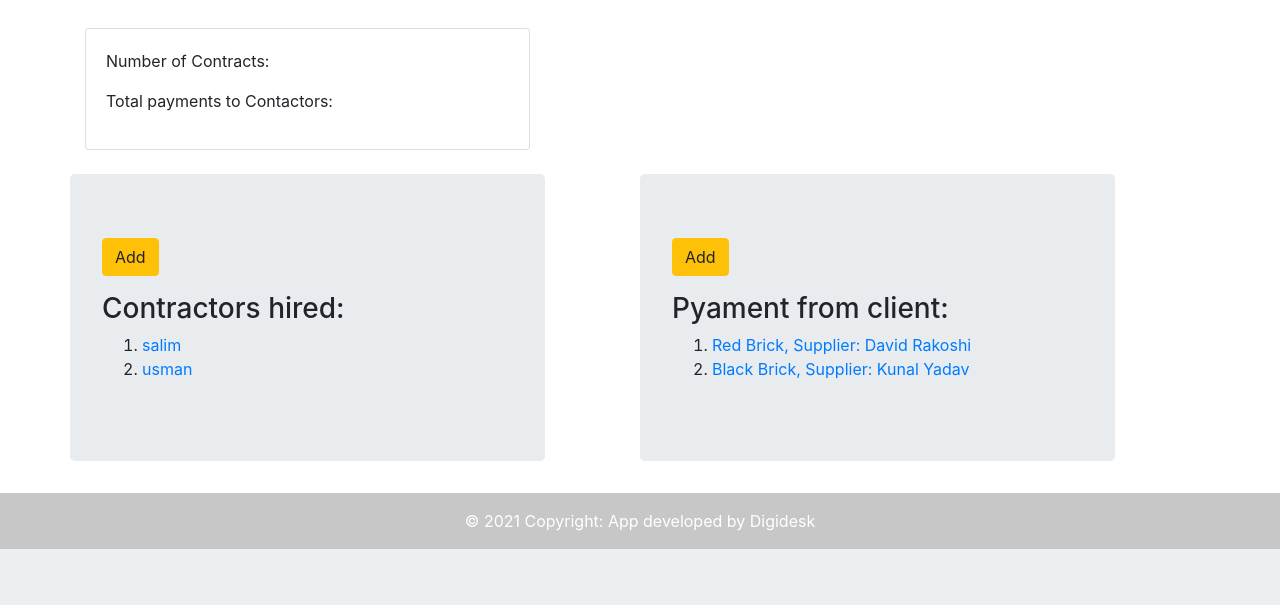
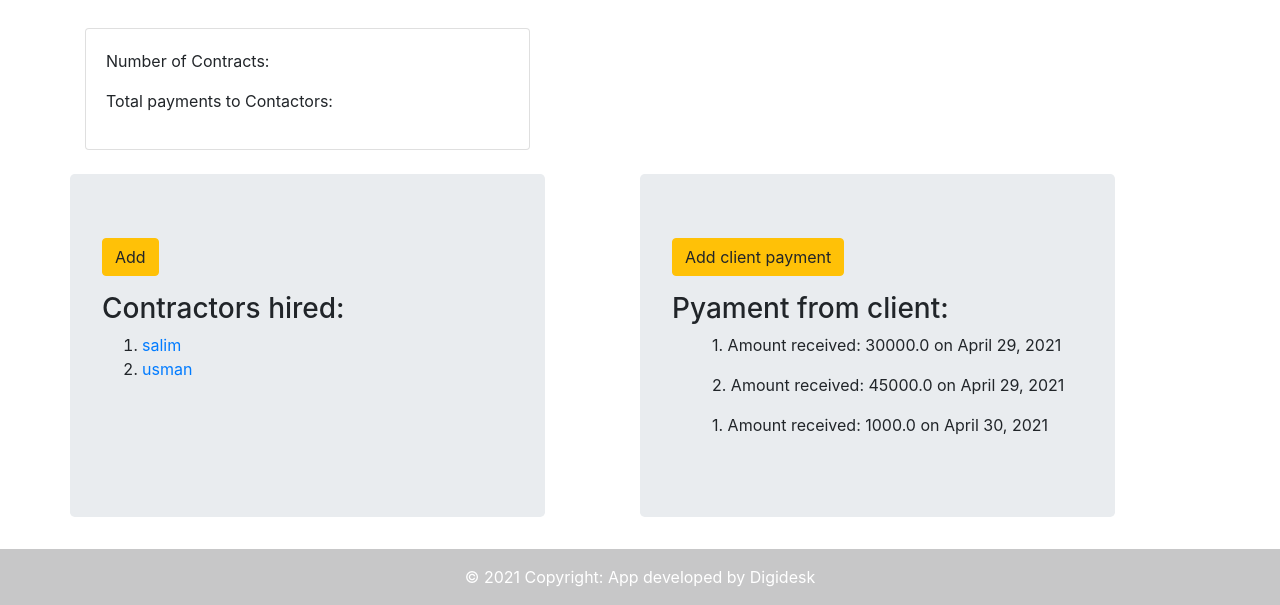
Before and after one commit to mddawood/Accounting-App, a Django app: a page that uses projects/templates/projects/project_detail.html in a window 1280 px wide. Shown: the part 1086-1691 px from the top of the page. Before the commit the page ends 1635 px from the top, so only its background shows below. Run offline with Django 3.2, Linux system fonts and the light colour scheme; a user stored in the database is signed in; data comes from the database, SQL or seed files in the repository; both versions use the stored data as it was after the commit; some libraries are stand-ins or nearby versions.

Commit message:
client payment is now up

```diff
--- a/projects/admin.py
+++ b/projects/admin.py
@@ -1,5 +1,6 @@
 from django.contrib import admin
-from projects.models import Project
+from projects.models import Project, Payment
 # Register your models here.
 
 admin.site.register(Project)
+admin.site.register(Payment)
--- a/projects/models.py
+++ b/projects/models.py
@@ -2,6 +2,7 @@
 from django.urls import reverse
 from django.utils.text import slugify
 from django.db.models import Sum
+from django.utils import timezone
 import datetime
 from django.utils.translation import gettext as _
 
@@ -33,3 +34,12 @@
     @property
     def total_pay(self):
         return self.labours.aggregate(total_pay=Sum('total_pay'))['total_pay']
+
+class Payment(models.Model):
+    project = models.ForeignKey(Project,related_name='payments',on_delete=models.CASCADE)
+    name = models.CharField(max_length = 100)
+    amount = models.FloatField()
+    date = models.DateField(default=timezone.now)
+
+    def __str__(self):
+        return self.name
--- a/projects/templates/projects/project_detail.html
+++ b/projects/templates/projects/project_detail.html
@@ -117,13 +117,13 @@
 
           <div class="col-md-5 offset-md-1 jumbotron">
 
-            <p><a class='btn btn-warning' href="{% url 'materials:m_create' slug=project_details.slug %}">Add</a>
+            <p><a class='btn btn-warning' href="{% url 'projects:cp_create' slug=project_details.slug %}">Add client payment</a>
             <h3>Pyament from client:</h3>
-            <ol>
-              {% for material in project_details.materials.all %}
-                <li><a href="{% url 'materials:m_detail' pk=material.pk %}">{{material.type}}, Supplier: {{material.supplier}}</a></li>
+            <ul>
+              {% for payment in project_details.payments.all %}
+                <p>{{payment.name}}. Amount received: {{payment.amount}} on {{payment.date}}</p>
               {% endfor %}
-            </ol>
+            </ul>
 
           </div>
 
--- a/projects/urls.py
+++ b/projects/urls.py
@@ -10,4 +10,6 @@
     path('update/<slug>/', views.ProjectUpdateView.as_view(), name='p_update'),
     path('delete/<slug>/', views.ProjectDeleteView.as_view(), name='p_delete'),
     path('search/', views.SearchResultsView.as_view(), name='search_results'),
+    path('cpay/in/<slug>', views.CpayCreateView, name='cp_create'),
+    path('delcpay/<int:pk>', views.CpayDeleteView, name='cp_del'),
 ]
--- a/projects/views.py
+++ b/projects/views.py
@@ -1,11 +1,13 @@
-from . models import Project
+from . models import Project, Payment
 from materials.models import Material
 from django.urls import reverse_lazy, reverse
 from django.views.generic import (TemplateView,ListView,DetailView,CreateView,UpdateView,DeleteView)
+from django.contrib.auth.decorators import login_required
 from django.contrib.auth.mixins import LoginRequiredMixin
 from braces.views import SelectRelatedMixin
-from django.shortcuts import render
 from django.db.models import Q
+from projects.forms import PaymentForm
+from django.shortcuts import render, get_object_or_404, redirect
 
 # Create your views here.
 class ProjectListView(LoginRequiredMixin, ListView):
@@ -40,3 +42,28 @@
             Q(project_name__icontains=query) | Q(client_name__icontains=query)
         )
         return object_list
+
+@login_required
+def CpayCreateView(request, slug):
+    project = get_object_or_404(Project, slug=slug)
+    if request.method == "POST":
+        form = PaymentForm(request.POST)
+        if form.is_valid():
+            payment = form.save(commit=False)
+            payment.project = project
+            payment.save()
+            return redirect('projects:p_detail', slug=project.slug)
+    else:
+        form = PaymentForm()
+    return render(request, 'projects/payment_form.html', {'form': form})
+
+
+
+@login_required
+def CpayDeleteView(request, pk):
+    payment = get_object_or_404(Payment, pk=pk)
+    if request.method == 'POST':
+        p_pk = payment.project.pk #storing project pk to redirect after deletion
+        payment.delete()
+        return redirect('projects:p_detail', pk=p_pk)
+    return render(request, 'projects/payment_delete.html', {'project':payment.project})
```
Also changed, not shown: projects/forms.py (added, +7 -0 lines), projects/templates/projects/payment_delete.html (added, +10 -0 lines), projects/templates/projects/payment_form.html (added, +24 -0 lines), db.sqlite3, projects/migrations/0004_payments.py (added), projects/migrations/0005_auto_20210429_1504.py (added).
